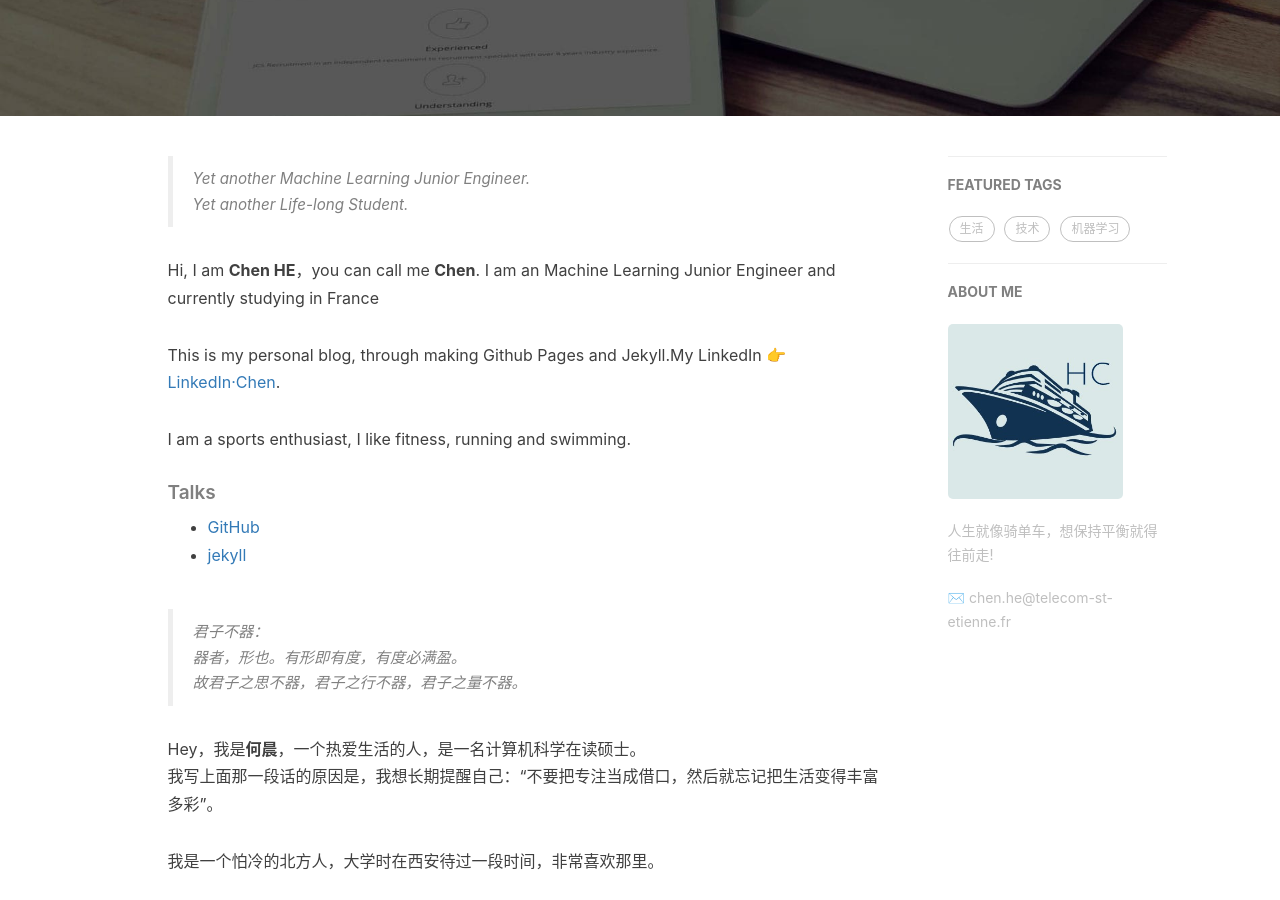
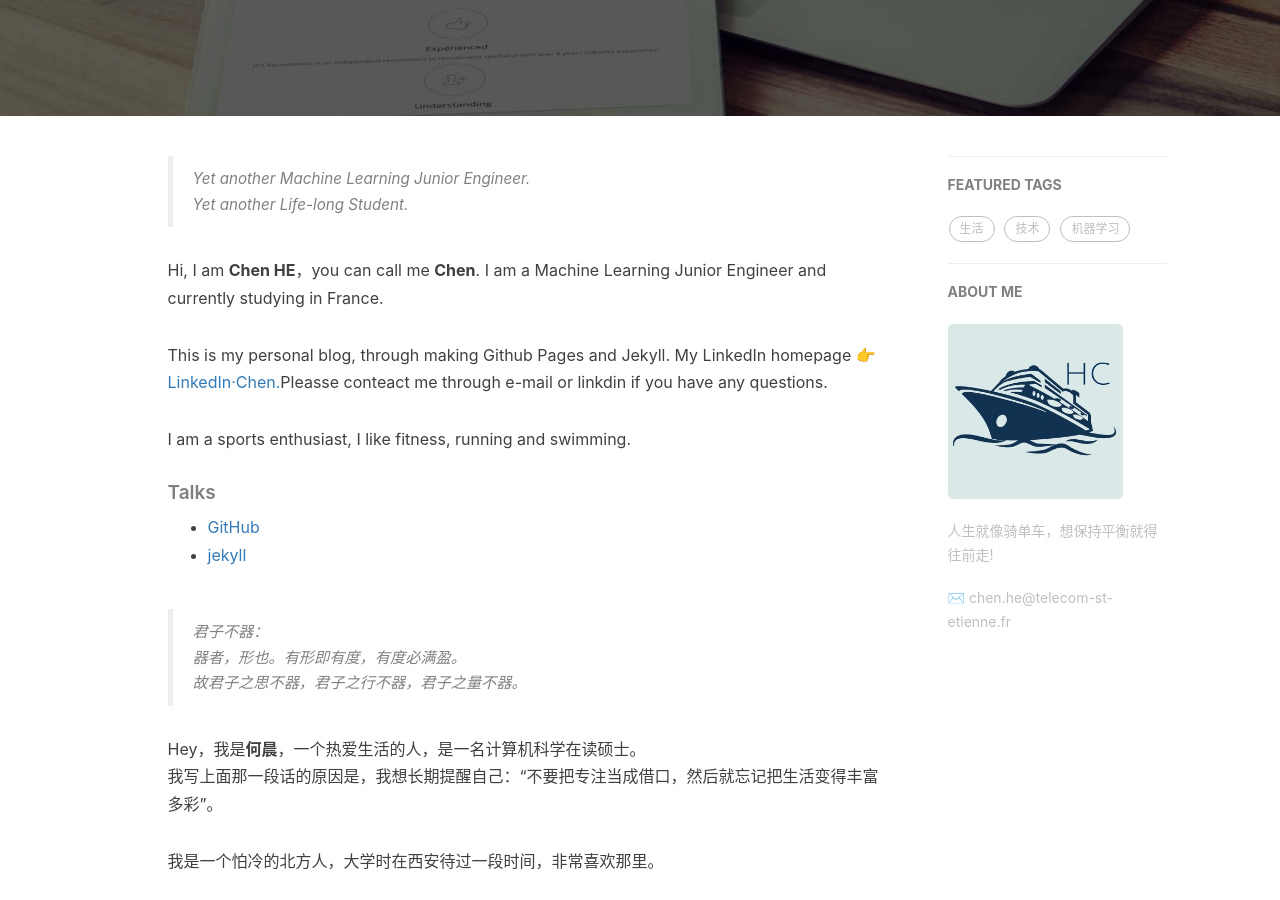
Before and after one commit to he-chen-95/he-chen-95.github.io, a Jekyll site: the page built from about.html, in a window 1280 px wide and 900 px high, scrolled down 302 px. Built offline with Jekyll 4.4.1, drawn with Linux system fonts in a browser that asks for light colours; nearby versions of some CDN libraries; comment, search, counter and statistics services are not loaded.

Commit message:
Update about.html

```diff
--- a/about.html
+++ b/about.html
@@ -16,9 +16,9 @@
     <blockquote><p>Yet another Machine Learning Junior Engineer. <br>
     Yet another Life-long Student.</p></blockquote>
 
-    <p>Hi, I am <strong>Chen HE</strong>，you can call me <strong>Chen</strong>. I am an Machine Learning Junior Engineer and currently studying in France</p>
+    <p>Hi, I am <strong>Chen HE</strong>，you can call me <strong>Chen</strong>. I am a Machine Learning Junior Engineer and currently studying in France.</p>
 
-    <p>This is my personal blog, through making Github Pages and Jekyll.My LinkedIn 👉 <a href="https://www.linkedin.com/in/chen-he-055b51110/">LinkedIn·Chen</a>.</p>
+    <p>This is my personal blog, through making Github Pages and Jekyll. My LinkedIn homepage 👉 <a href="https://www.linkedin.com/in/chen-he-055b51110/">LinkedIn·Chen.</a>Pleasse conteact me through e-mail or linkdin if you have any questions.</p>
 
     <p>I am a sports enthusiast, I like fitness, running and swimming.</p>
 
```
